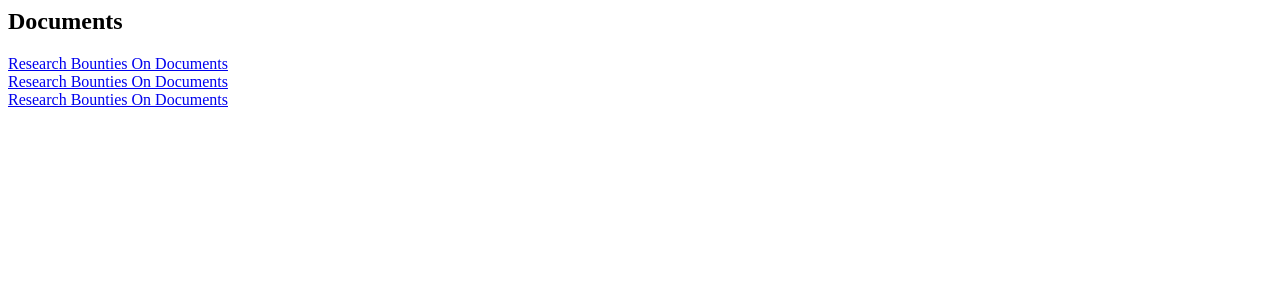
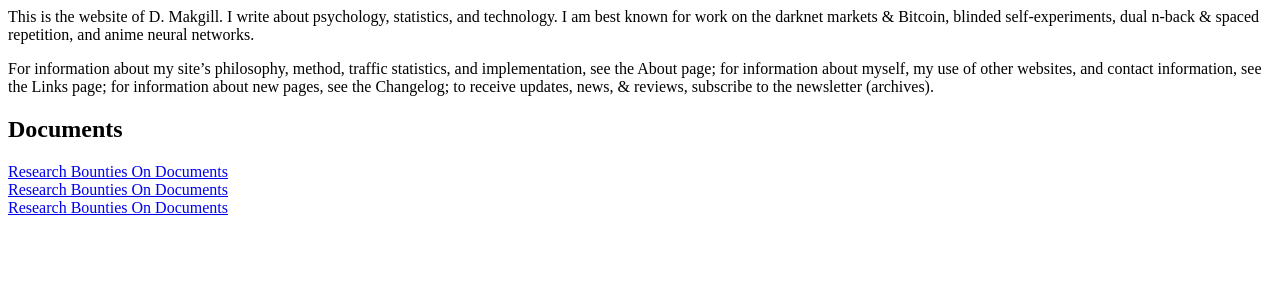
Before and after one commit to derykmakgill/website, a Jekyll site: the page built from index.md, in a window 1280 px wide. Shown: the top 300 px of the page. Built offline with Jekyll 4.4.1, drawn with Linux system fonts in a browser that asks for light colours; our own code applies the rules of GitHub Pages for plain Markdown files.

Commit message:
Update index.md

```diff
--- a/index.md
+++ b/index.md
@@ -1,6 +1,10 @@
 ---
 layout: default
 ---
+
+This is the website of D. Makgill. I write about psychology, statistics, and technology. I am best known for work on the darknet markets & Bitcoin, blinded self-experiments, dual n-back & spaced repetition, and anime neural networks.
+
+For information about my site’s philosophy, method, traffic statistics, and implementation, see the About page; for information about myself, my use of other websites, and contact information, see the Links page; for information about new pages, see the Changelog; to receive updates, news, & reviews, subscribe to the newsletter (archives).
 
 ## Documents
 
```
